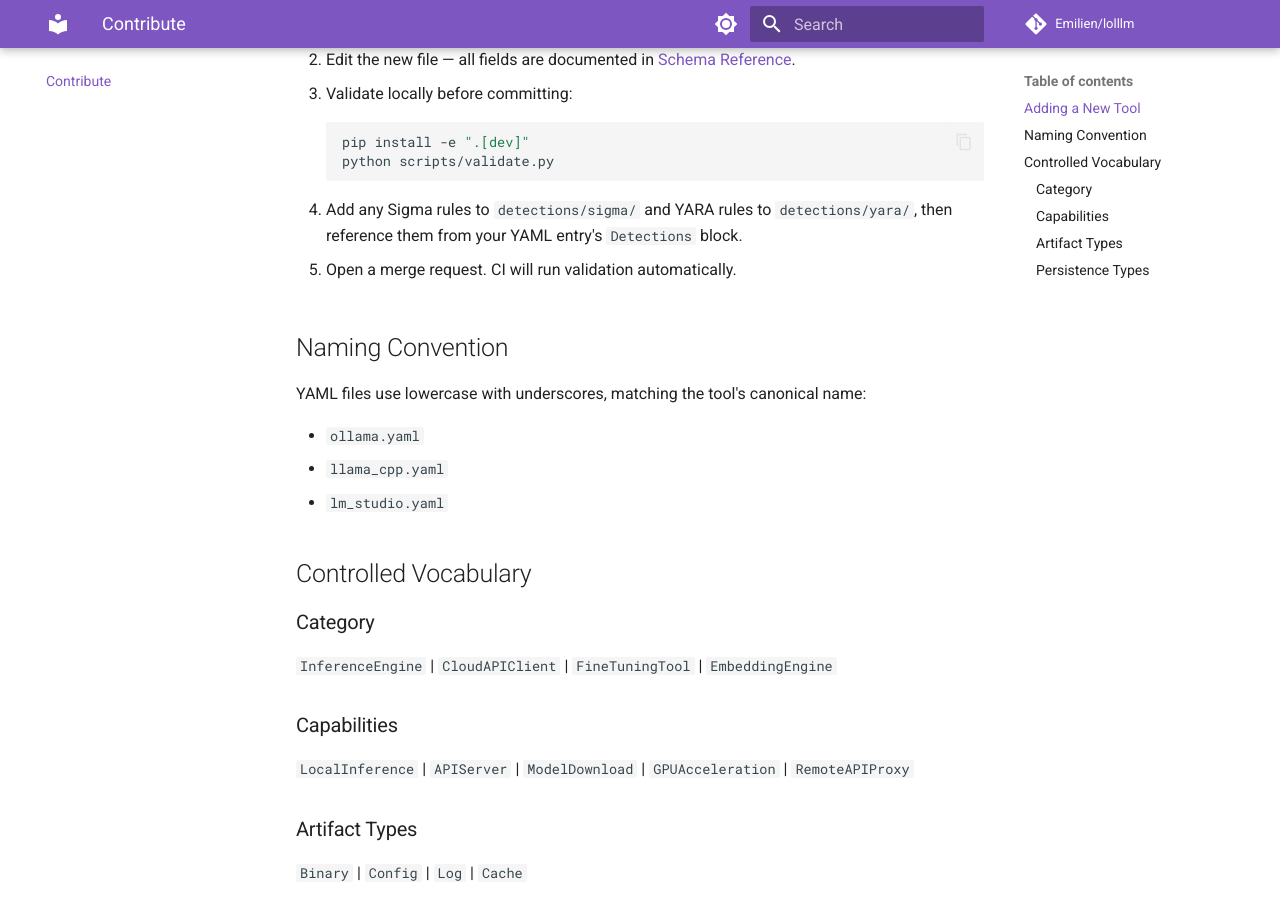
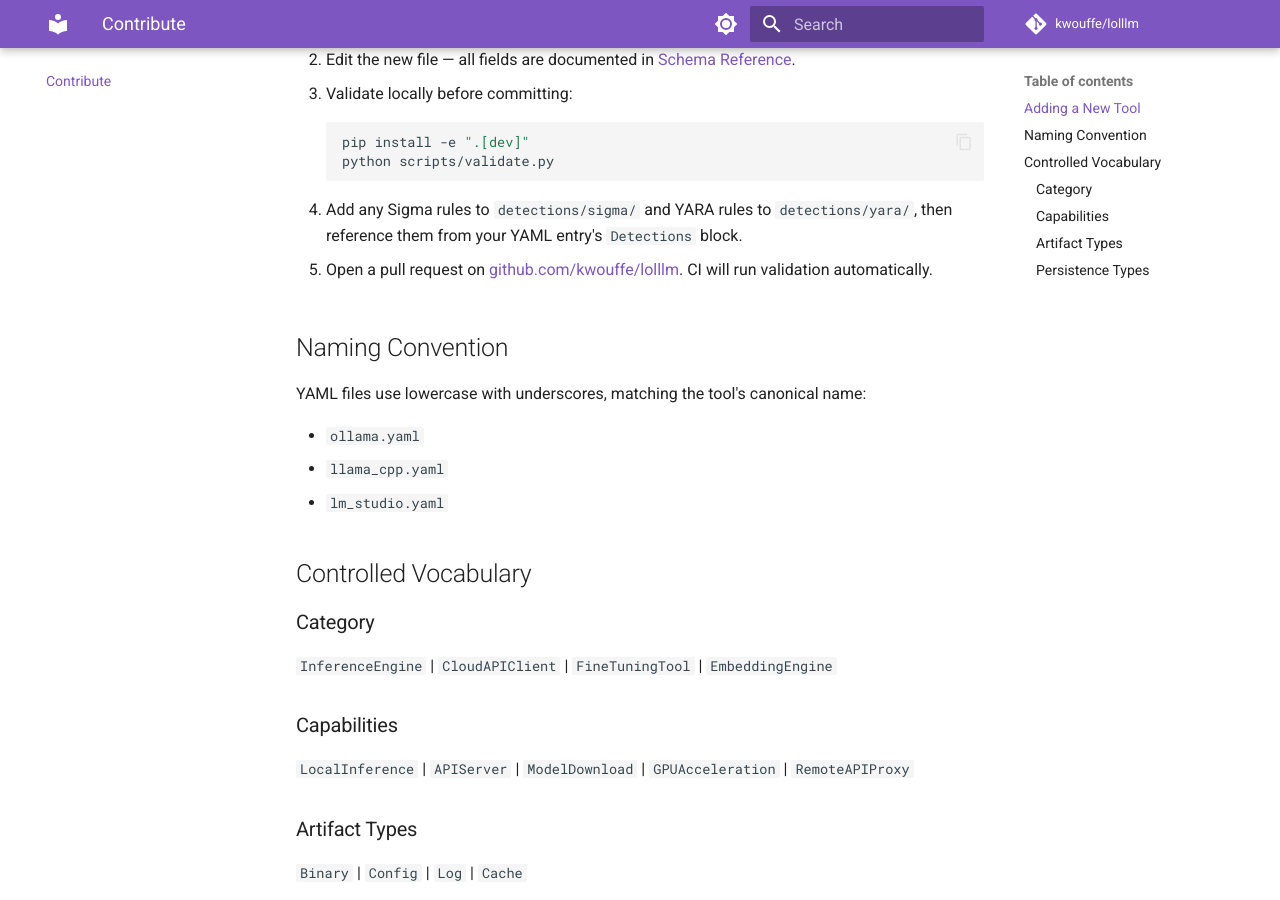
Before and after one commit to kwouffe/lolllm, an MkDocs documentation site: the page built from docs/contribute.md, in a window 1280 px wide and 900 px high, scrolled down 337 px. Built offline with MkDocs 1.6.1 and Material for MkDocs 9.7.7, drawn with Linux system fonts in a browser that asks for light colours; comment, search, counter and statistics services are not loaded.

Commit message:
feat: migrate to GitHub, add GPL-3.0, wire GitHub Pages
- Move CI from .forgejo/workflows/ to .github/workflows/
- Deploy step uses actions/deploy-pages with CNAME for lolllm.io
- Update all repo links and CI badge to github.com/kwouffe/lolllm
- Add GPL-3.0 LICENSE file
- Add LLM-assisted contribution policy to README
- Update contribute.md PR link to GitHub

```diff
--- a/docs/contribute.md
+++ b/docs/contribute.md
@@ -18,7 +18,7 @@
 4. Add any Sigma rules to `detections/sigma/` and YARA rules to `detections/yara/`,
    then reference them from your YAML entry's `Detections` block.
 
-5. Open a merge request. CI will run validation automatically.
+5. Open a pull request on [github.com/kwouffe/lolllm](https://github.com/kwouffe/lolllm). CI will run validation automatically.
 
 ## Naming Convention
 
--- a/mkdocs.yml
+++ b/mkdocs.yml
@@ -1,7 +1,7 @@
 site_name: lolllm
 site_description: "Living Off The Land: Large Language Models — community-driven detection repository"
-repo_url: https://codeberg.org/Emilien/lolllm
-repo_name: Emilien/lolllm
+repo_url: https://github.com/kwouffe/lolllm
+repo_name: kwouffe/lolllm
 docs_dir: docs
 site_dir: site
 
@@ -46,7 +46,7 @@
 extra:
   social:
     - icon: fontawesome/brands/git-alt
-      link: https://codeberg.org/Emilien/lolllm
+      link: https://github.com/kwouffe/lolllm
 
 nav:
   - Home: index.md
```
Also changed, not shown: README.md (+18 -6 lines), 3 other files.
